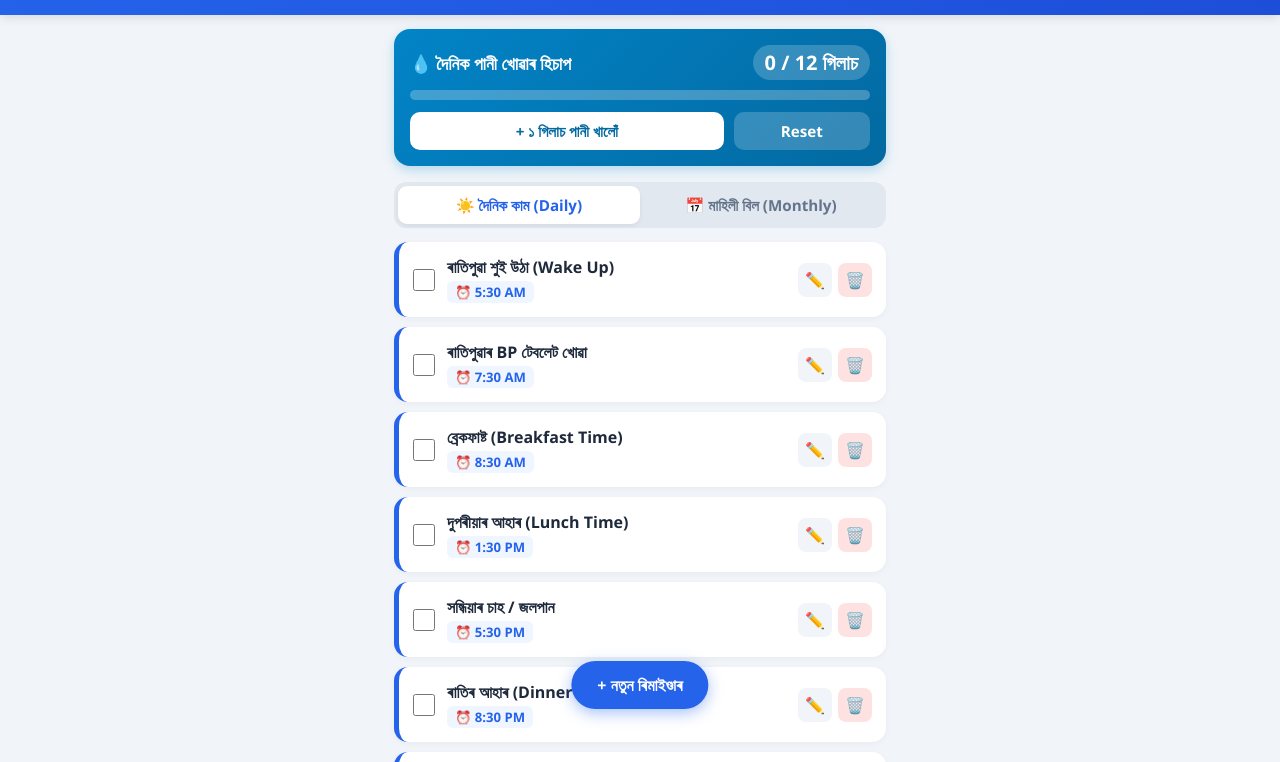
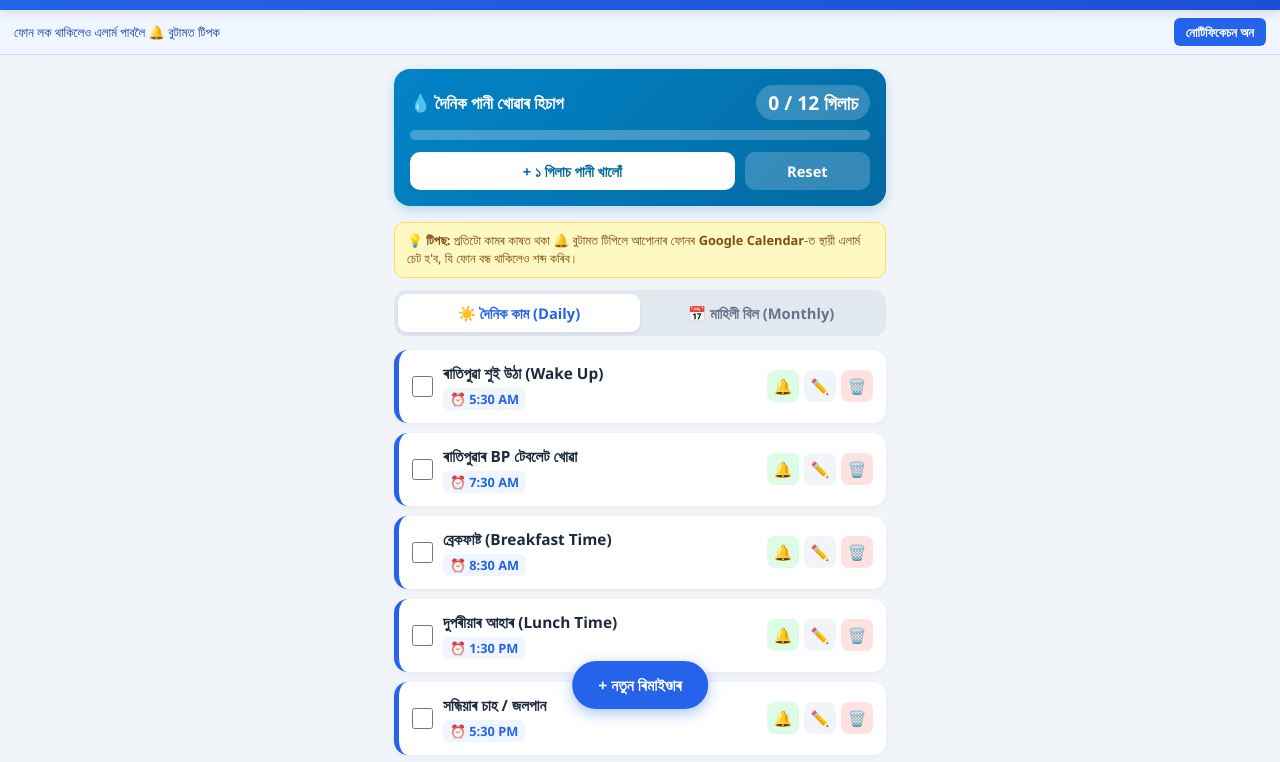
Before and after one commit to gyankendraboromera-svg/daily-reminder, a plain HTML site: page index.html in a window 1280 px wide. Shown: the part 73-835 px from the top of the page. Drawn offline with Linux system fonts and the light colour scheme.

Commit message:
Enhance UI with notification bar and style adjustments
Added notification bar and updated styles for various elements.

```diff
--- a/index.html
+++ b/index.html
@@ -3,6 +3,9 @@
 <head>
     <meta charset="UTF-8">
     <meta name="viewport" content="width=device-width, initial-scale=1.0">
+    <meta name="theme-color" content="#2563eb">
+    <meta name="mobile-web-app-capable" content="yes">
+    <meta name="apple-mobile-web-app-capable" content="yes">
     <title>Daily Life & Bills Reminder</title>
     <style>
         :root {
@@ -30,7 +33,7 @@
         header {
             background: linear-gradient(135deg, var(--primary), var(--primary-dark));
             color: white;
-            padding: 18px 16px;
+            padding: 16px;
             text-align: center;
             position: sticky;
             top: 0;
@@ -38,13 +41,33 @@
             box-shadow: 0 2px 10px rgba(0,0,0,0.12);
         }
         header h1 {
-            font-size: 1.35rem;
+            font-size: 1.3rem;
             margin-bottom: 4px;
         }
         #liveClock {
-            font-size: 0.9rem;
+            font-size: 0.88rem;
             opacity: 0.92;
             font-weight: 500;
+        }
+        .notif-bar {
+            background: #eff6ff;
+            border-bottom: 1px solid #bfdbfe;
+            padding: 8px 14px;
+            display: flex;
+            justify-content: space-between;
+            align-items: center;
+            font-size: 0.82rem;
+            color: #1e40af;
+        }
+        .notif-btn {
+            background: var(--primary);
+            color: white;
+            border: none;
+            padding: 5px 12px;
+            border-radius: 6px;
+            font-weight: 600;
+            cursor: pointer;
+            font-size: 0.8rem;
         }
         .container {
             max-width: 520px;
@@ -67,10 +90,10 @@
             margin-bottom: 10px;
         }
         .water-header h2 {
-            font-size: 1.1rem;
+            font-size: 1.05rem;
         }
         .water-count {
-            font-size: 1.25rem;
+            font-size: 1.2rem;
             font-weight: bold;
             background: rgba(255,255,255,0.2);
             padding: 4px 12px;
@@ -101,7 +124,7 @@
             border-radius: 10px;
             font-weight: 600;
             cursor: pointer;
-            font-size: 0.95rem;
+            font-size: 0.92rem;
         }
         .btn-drink {
             background: white;
@@ -110,7 +133,7 @@
         .btn-reset-water {
             background: rgba(255,255,255,0.2);
             color: white;
-            flex: 0.4;
+            flex: 0.35;
         }
         /* Tabs */
         .tabs {
@@ -126,7 +149,7 @@
             padding: 9px;
             border-radius: 9px;
             font-weight: 600;
-            font-size: 0.95rem;
+            font-size: 0.92rem;
             cursor: pointer;
             color: var(--muted);
             transition: 0.2s;
@@ -140,7 +163,7 @@
         .reminder-item {
             background: var(--card);
             border-radius: 14px;
-            padding: 14px;
+            padding: 13px;
             margin-bottom: 10px;
             display: flex;
             align-items: center;
@@ -162,34 +185,36 @@
         .rem-left {
             display: flex;
             align-items: center;
-            gap: 12px;
+            gap: 10px;
             flex: 1;
+            padding-right: 6px;
         }
         .rem-check {
-            width: 22px;
-            height: 22px;
+            width: 21px;
+            height: 21px;
             accent-color: var(--success);
             cursor: pointer;
+            flex-shrink: 0;
         }
         .rem-info {
             flex: 1;
         }
         .rem-title {
             font-weight: 600;
-            font-size: 1rem;
-            margin-bottom: 3px;
+            font-size: 0.96rem;
+            margin-bottom: 4px;
         }
         .rem-meta {
-            font-size: 0.82rem;
+            font-size: 0.8rem;
             color: var(--muted);
             display: flex;
             flex-wrap: wrap;
-            gap: 8px;
+            gap: 6px;
         }
         .badge {
             background: #eff6ff;
             color: var(--primary);
-            padding: 2px 8px;
+            padding: 2px 7px;
             border-radius: 6px;
             font-weight: 600;
         }
@@ -199,19 +224,24 @@
         }
         .rem-actions {
             display: flex;
-            gap: 6px;
+            gap: 5px;
+            flex-shrink: 0;
         }
         .icon-btn {
             background: #f1f5f9;
             border: none;
-            width: 34px;
-            height: 34px;
+            width: 32px;
+            height: 32px;
             border-radius: 8px;
             cursor: pointer;
-            font-size: 1rem;
+            font-size: 0.95rem;
             display: flex;
             align-items: center;
             justify-content: center;
+        }
+        .icon-btn.cal {
+            background: #dcfce7;
+            color: #15803d;
         }
         .icon-btn.del {
             color: var(--danger);
@@ -228,7 +258,7 @@
             border: none;
             padding: 13px 26px;
             border-radius: 30px;
-            font-size: 1rem;
+            font-size: 0.98rem;
             font-weight: 600;
             box-shadow: 0 4px 15px rgba(37, 99, 235, 0.4);
             cursor: pointer;
@@ -307,6 +337,16 @@
             margin-top: 8px;
             cursor: pointer;
         }
+        .hint-box {
+            background: #fef9c3;
+            border: 1px solid #fde047;
+            color: #854d0e;
+            font-size: 0.8rem;
+            padding: 9px 12px;
+            border-radius: 10px;
+            margin-bottom: 12px;
+            line-height: 1.4;
+        }
         /* Alarm Alert Banner */
         .alarm-banner {
             display: none;
@@ -343,6 +383,11 @@
     <div id="liveClock">Loading time...</div>
 </header>
 
+<div class="notif-bar" id="notifBar">
+    <span>ফোন লক থাকিলেও এলাৰ্ম পাবলৈ 🔔 বুটামত টিপক</span>
+    <button class="notif-btn" onclick="requestNotifPermission()">নোটিফিকেচন অন</button>
+</div>
+
 <div id="alarmBanner" class="alarm-banner">
     <h3 id="alarmTitle">⏰ ৰিমাইণ্ডাৰৰ সময় হৈছে!</h3>
     <p id="alarmDesc" style="margin-top:4px; font-size:0.95rem;"></p>
@@ -363,6 +408,10 @@
             <button class="water-btn btn-drink" onclick="addWater()">+ ১ গিলাচ পানী খালোঁ</button>
             <button class="water-btn btn-reset-water" onclick="resetWater()">Reset</button>
         </div>
+    </div>
+
+    <div class="hint-box">
+        💡 <b>টিপছ:</b> প্ৰতিটো কামৰ কাষত থকা <b>🔔</b> বুটামত টিপিলে আপোনাৰ ফোনৰ <b>Google Calendar</b>-ত স্থায়ী এলাৰ্ম চেট হ'ব, যি ফোন বন্ধ থাকিলেও শব্দ কৰিব।
     </div>
 
     <!-- Navigation Tabs -->
@@ -429,9 +478,9 @@
         { id: 10, title: "মোবাইল কিস্তি (Mobile EMI / Kisti)", type: "monthly", day: 7, amount: "", done: false },
         { id: 11, title: "প'ষ্ট অফিচ মাহিলী জমা (Post Office Deposit)", type: "monthly", day: 10, amount: "", done: false },
         { id: 12, title: "কাৰেণ্ট বিল (Electricity Bill)", type: "monthly", day: 15, amount: "", done: false },
-        { id: 13, title: "মোবাইল ৰিচাৰ্জ (Mobile Recharge)", type: "monthly", day: 25, amount: "₹299", done: false },
-        { id: 14, title: "বাইক চালান / ইন্স্যুৰেন্স পৰীক্ষা", type: "monthly", day: 28, amount: "", done: false },
-        { id: 15, title: "গেছ চিলিণ্ডাৰ বুকিং (Gas Booking)", type: "monthly", day: 20, amount: "", done: false }
+        { id: 13, title: "গেছ চিলিণ্ডাৰ বুকিং (Gas Booking)", type: "monthly", day: 20, amount: "", done: false },
+        { id: 14, title: "মোবাইল ৰিচাৰ্জ (Mobile Recharge)", type: "monthly", day: 25, amount: "₹299", done: false },
+        { id: 15, title: "বাইক চালান / ইন্স্যুৰেন্স পৰীক্ষা", type: "monthly", day: 28, amount: "", done: false }
     ];
 
     let reminders = JSON.parse(localStorage.getItem('mali_reminders')) || defaultReminders;
@@ -443,6 +492,64 @@
     function saveData() {
         localStorage.setItem('mali_reminders', JSON.stringify(reminders));
         localStorage.setItem('mali_water', waterCount);
+    }
+
+    // Browser Notification Permission
+    function requestNotifPermission() {
+        if (!("Notification" in window)) {
+            alert("আপোনাৰ ব্ৰাউজাৰে পোনপটীয়া নোটিফিকেচন ছাপৰ্ট নকৰে। তলৰ 🔔 বুটাম টিপি Google Calendar-ত এলাৰ্ম চেট কৰক।");
+            return;
+        }
+        Notification.requestPermission().then(permission => {
+            if (permission === "granted") {
+                document.getElementById('notifBar').style.display = 'none';
+                new Notification("Daily Reminder", { body: "নোটিফিকেচন সফলভাৱে অন কৰা হৈছে!" });
+            } else {
+                alert("নোটিফিকেচন অনুমতি দিয়া হোৱা নাই। তলৰ 🔔 বুটাম টিপি Google Calendar ব্যৱহাৰ কৰক।");
+            }
+        });
+    }
+
+    if ("Notification" in window && Notification.permission === "granted") {
+        document.getElementById('notifBar').style.display = 'none';
+    }
+
+    // One-Click Google Calendar Alarm Sync
+    function setPhoneAlarm(id) {
+        const item = reminders.find(r => r.id === id);
+        if (!item) return;
+
+        const now = new Date();
+        let startStr = "";
+        let endStr = "";
+        let recurRule = "";
+
+        const pad = n => String(n).padStart(2, '0');
+
+        if (item.type === 'daily') {
+            const [hh, mm] = item.time.split(':');
+            const y = now.getFullYear();
+            const m = pad(now.getMonth() + 1);
+            const d = pad(now.getDate());
+            startStr = `${y}${m}${d}T${hh}${mm}00`;
+            const endMin = (parseInt(mm) + 15) % 60;
+            const endHr = pad(parseInt(hh) + Math.floor((parseInt(mm) + 15) / 60));
+            endStr = `${y}${m}${d}T${endHr}${pad(endMin)}00`;
+            recurRule = "RRULE:FREQ=DAILY";
+        } else {
+            const y = now.getFullYear();
+            const m = pad(now.getMonth() + 1);
+            const d = pad(item.day);
+            startStr = `${y}${m}${d}T090000`;
+            endStr = `${y}${m}${d}T093000`;
+            recurRule = "RRULE:FREQ=MONTHLY";
+        }
+
+        const details = encodeURIComponent(`Daily Life Reminder: ${item.title} ${item.amount ? '(' + item.amount + ')' : ''}`);
+        const title = encodeURIComponent(`⏰ ${item.title}`);
+        const calUrl = `https://calendar.google.com/calendar/render?action=TEMPLATE&text=${title}&dates=${startStr}/${endStr}&details=${details}&recur=${encodeURIComponent(recurRule)}`;
+
+        window.open(calUrl, '_blank');
     }
 
     // Water Functions
@@ -525,8 +632,9 @@
                     </div>
                 </div>
                 <div class="rem-actions">
-                    <button class="icon-btn" onclick="editReminder(${item.id})">✏️</button>
-                    <button class="icon-btn del" onclick="deleteReminder(${item.id})">🗑️</button>
+                    <button class="icon-btn cal" title="ফোনৰ এলাৰ্মত চেট কৰক" onclick="setPhoneAlarm(${item.id})">🔔</button>
+                    <button class="icon-btn" title="সলনি কৰক" onclick="editReminder(${item.id})">✏️</button>
+                    <button class="icon-btn del" title="ডিলিট কৰক" onclick="deleteReminder(${item.id})">🗑️</button>
                 </div>
             `;
             listEl.appendChild(div);
@@ -654,6 +762,10 @@
         document.getElementById('alarmBanner').style.display = 'block';
         playBeep();
         alarmInterval = setInterval(playBeep, 1500);
+
+        if ("Notification" in window && Notification.permission === "granted") {
+            new Notification("⏰ Daily Life Reminder", { body: title });
+        }
     }
 
     function stopAlarm() {
```
